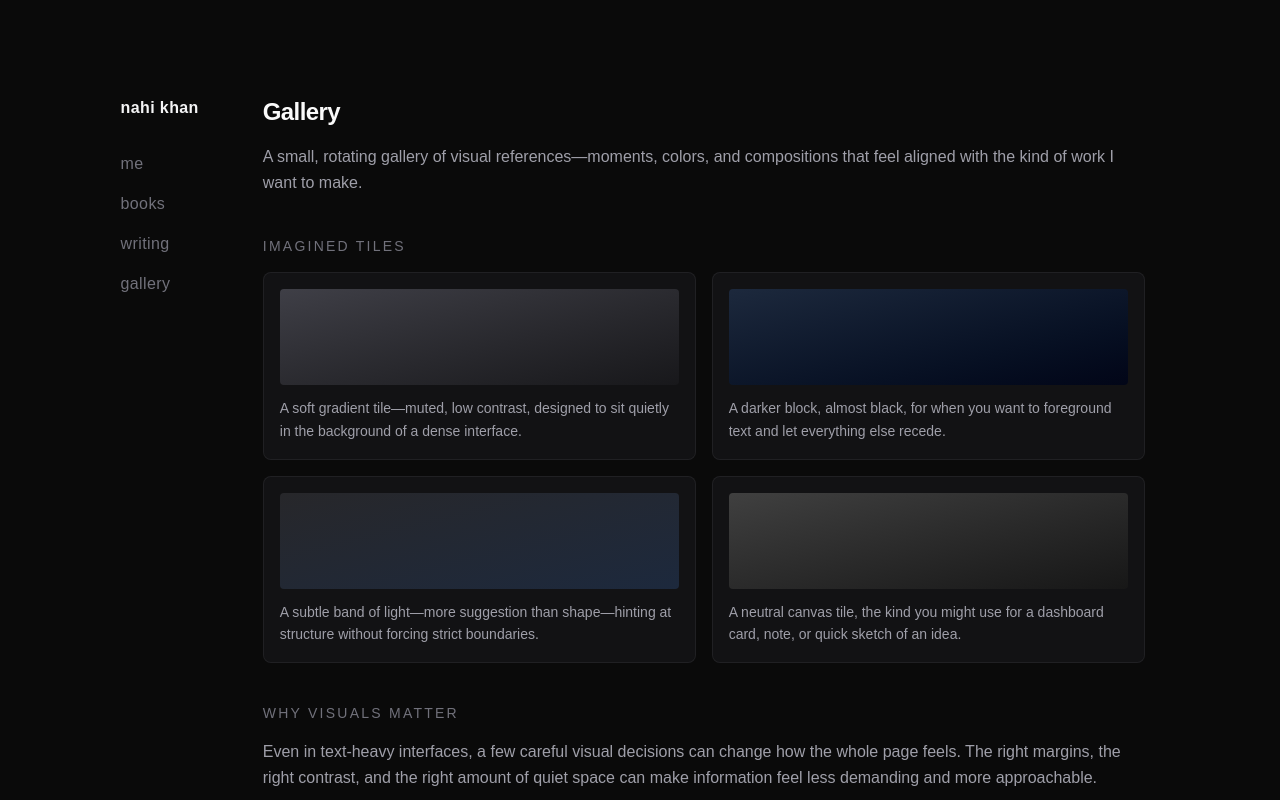
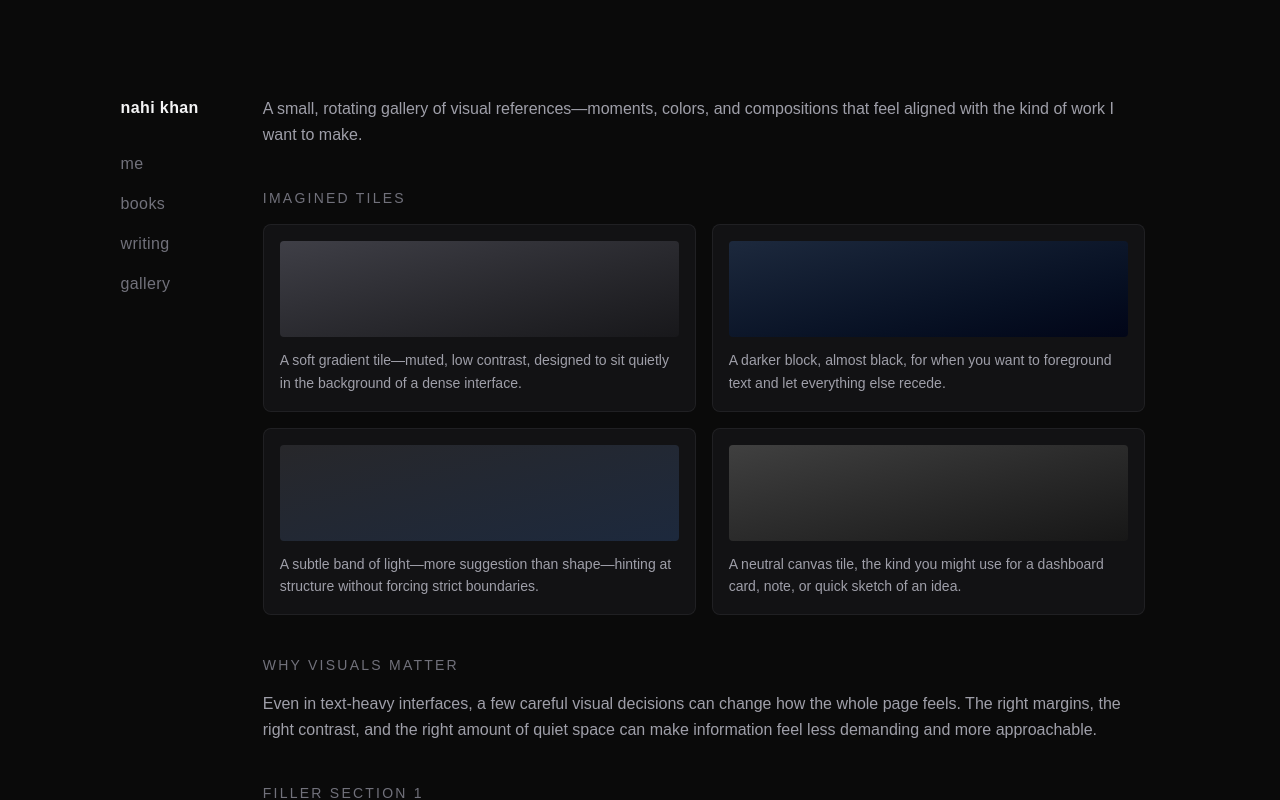
Before and after one commit to nahikhvn/site, a Next.js app: page /gallery in a window 1280 px wide. Shown: the top 800 px of the page. Built offline with nearby package versions, Linux system fonts and the light colour scheme.

Commit message:
Remove page header titles from all pages

```diff
--- a/app/books/page.tsx
+++ b/app/books/page.tsx
@@ -2,9 +2,6 @@ export default function BooksPage() {
   return (
     <div className="space-y-10 pb-12">
       <section className="space-y-4">
-        <h2 className="text-xl md:text-2xl font-semibold tracking-tight text-zinc-50">
-          Books
-        </h2>
         <p className="text-sm md:text-base leading-relaxed text-zinc-400">
           A loose log of books I&apos;ve read, am reading, or keep returning to.
           This isn&apos;t a complete list or a ranking, just a record of what
--- a/app/gallery/page.tsx
+++ b/app/gallery/page.tsx
@@ -2,9 +2,6 @@ export default function GalleryPage() {
   return (
     <div className="space-y-10 pb-12">
       <section className="space-y-4">
-        <h2 className="text-xl md:text-2xl font-semibold tracking-tight text-zinc-50">
-          Gallery
-        </h2>
         <p className="text-sm md:text-base leading-relaxed text-zinc-400">
           A small, rotating gallery of visual references—moments, colors, and
           compositions that feel aligned with the kind of work I want to make.
--- a/app/page.tsx
+++ b/app/page.tsx
@@ -2,9 +2,6 @@ export default function Home() {
   return (
     <div className="space-y-10 pb-12">
       <section className="space-y-4">
-        <h2 className="text-xl md:text-2xl font-semibold tracking-tight text-zinc-50">
-          Me
-        </h2>
         <p className="text-sm md:text-base leading-relaxed text-zinc-400">
           I&apos;m Nahi Khan, a developer who enjoys building deliberate, quiet
           interfaces that leave just enough room for curiosity. I care about
--- a/app/writing/page.tsx
+++ b/app/writing/page.tsx
@@ -2,9 +2,6 @@ export default function WritingPage() {
   return (
     <div className="space-y-10 pb-12">
       <section className="space-y-4">
-        <h2 className="text-xl md:text-2xl font-semibold tracking-tight text-zinc-50">
-          Writing
-        </h2>
         <p className="text-sm md:text-base leading-relaxed text-zinc-400">
           Drafts, fragments, and essays. Most of what I write starts as notes to
           myself—this page is where some of those notes eventually surface in a
```
